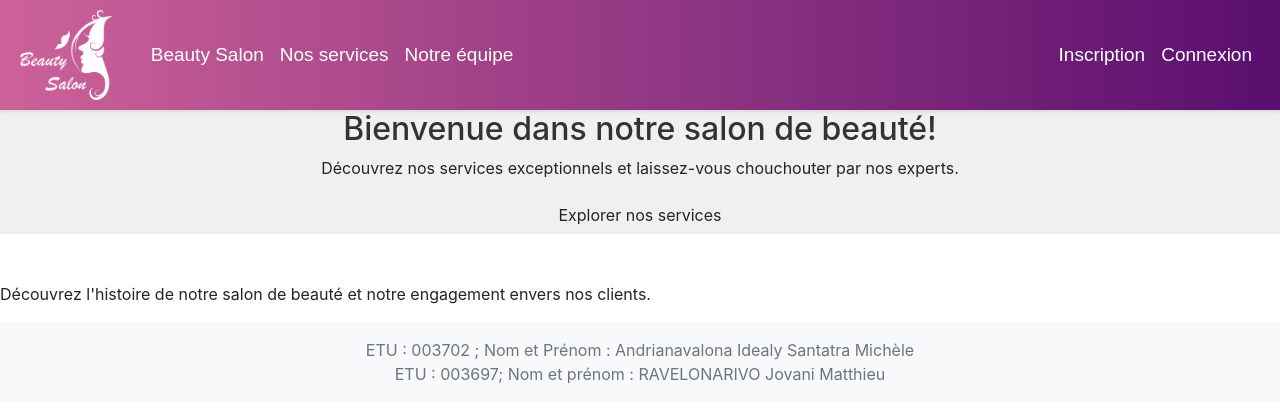
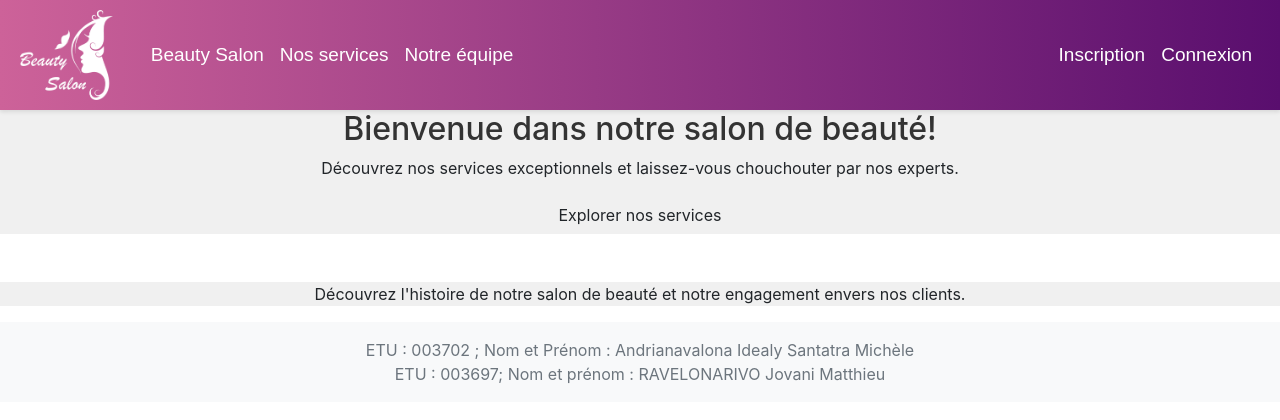
Before and after one commit to jovani494/mean_front, an Angular app: page / in a window 1280 px wide. Shown: the top 420 px of the page. Built offline with nearby package versions, Linux system fonts and the light colour scheme; no server answers.

Commit message:
Update home.component.html

```diff
--- a/src/app/home/home.component.html
+++ b/src/app/home/home.component.html
@@ -4,7 +4,7 @@
         <a href="#services" class="btn">Explorer nos services</a>
     </section> <br> <br>
 
-    <section id="about">
+    <section id="hero">
 
         <p>Découvrez l'histoire de notre salon de beauté et notre engagement envers nos clients.</p>
     </section>
```
